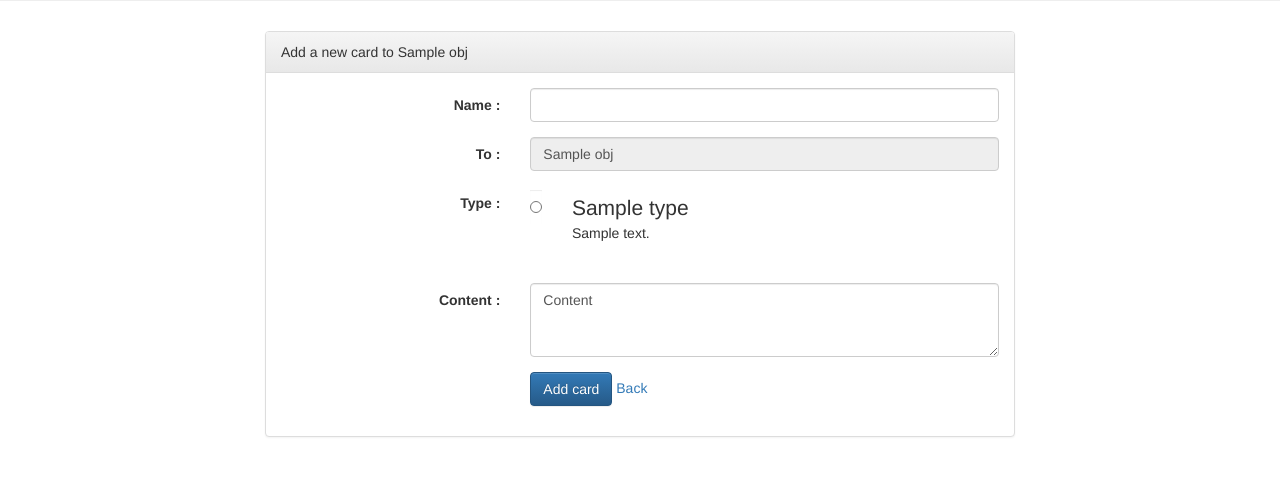
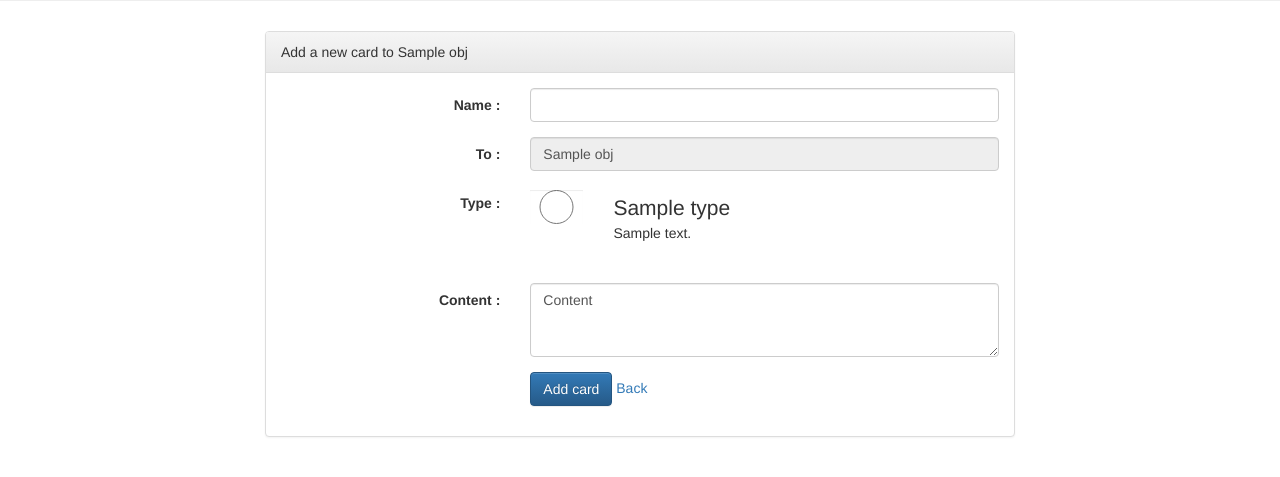
Before and after one commit to derkcris/BunnyIncHackathon, a Django app: template core/templates/card/add.html in a window 1280 px wide. Shown: the part 244-721 px from the top of the page. Run offline with Django 3.2, Linux system fonts and the light colour scheme; the template is opened without the code that fills it: most values are stand-ins (such as "Sample title", 1, 10 or a date in 2020); some libraries are stand-ins or nearby versions.

```diff
--- a/core/templates/card/add.html
+++ b/core/templates/card/add.html
@@ -29,7 +29,7 @@
 					    <div class="col-sm-8">
 							{% for type in types %}
 								<div class="form-group">
-									<div class="col-sm-1">
+									<div class="col-sm-2">
 										<input type="radio" name="type" class="form-control" value="{{ type.id }}">
 									</div>
 									<div class="col-sm-10">
--- a/core/views.py
+++ b/core/views.py
@@ -1,6 +1,8 @@
 from django.conf import settings
 from django.http import HttpResponse
 from django.shortcuts import get_object_or_404, render
+
+from django.conf import settings
 
 def index(request):
 	context = {
```
Also changed, not shown: 3 other files.
